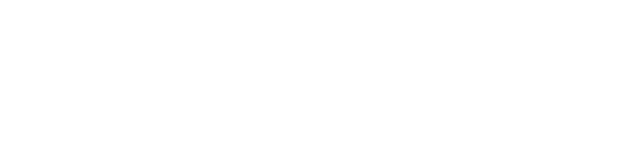
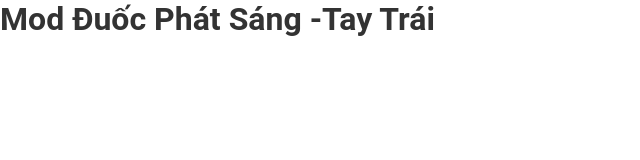
Before and after one commit to buivanvydz0l0/buivy, a plain HTML site: page index.html in a window 1280 px wide. Shown: the whole page, without its empty margins (0-640 px from the left). Drawn offline with Linux system fonts and the light colour scheme.

Commit message:
Update index.html

```diff
--- a/index.html
+++ b/index.html
@@ -7,7 +7,7 @@
 
     </head>
     <body>
-
+        <h1> Mod Đuốc Phát Sáng -Tay Trái</h1>
     </body>
     <style>
         body {
```
